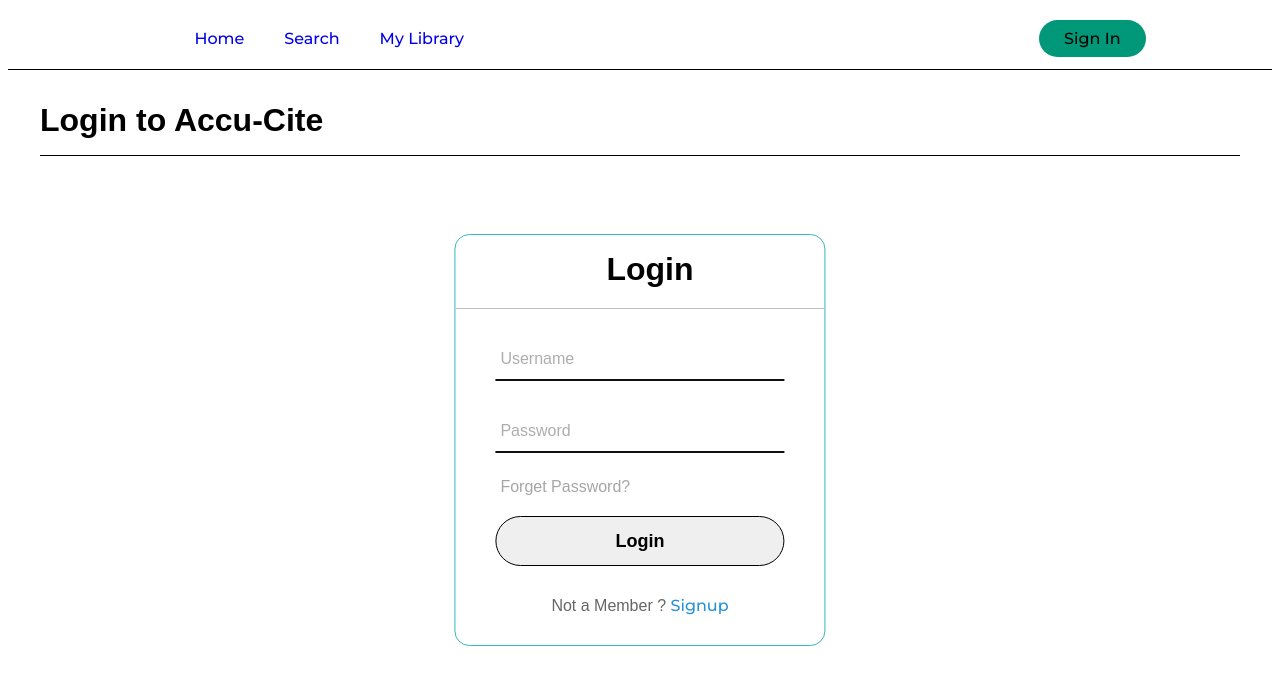
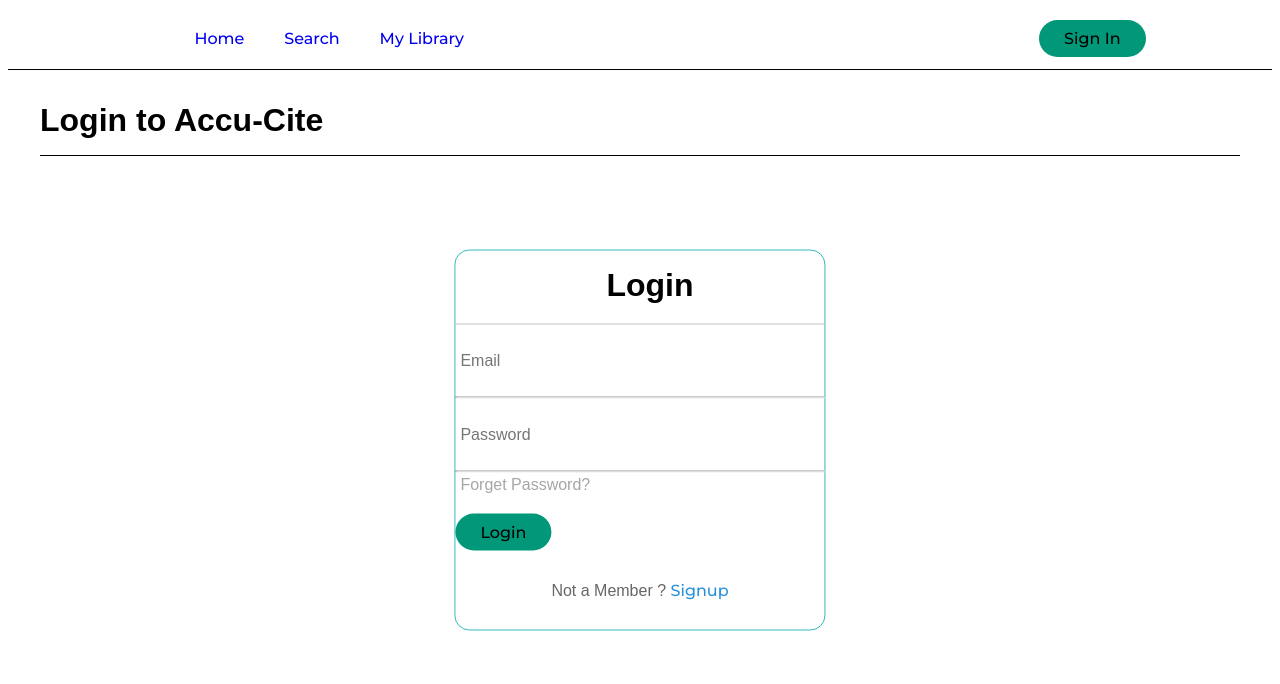
Before and after one commit to tobiogundehin/TKO-Studios-Accu-Cite, a Vue app in the folder front-end/: page /login in a window 1280 px wide. Shown: the top 684 px of the page. Built offline with nearby package versions, Linux system fonts and the light colour scheme.

Commit message:
Added Login Functionality using Firebase, adjusted some styling on forms

```diff
--- a/front-end/src/pages/LoginPage.vue
+++ b/front-end/src/pages/LoginPage.vue
@@ -3,30 +3,71 @@
 <div class="container">
       <div class="center">
           <h1>Login</h1>
-          <form action="" method="POST">
-              <div class="txt_field">
-                  <input type="text" name="text" required>
-                  <span></span>
-                  <label>Username</label>
-              </div>
-              <div class="txt_field">
-                  <input type="password" name="password" required>
-                  <span></span>
-                  <label>Password</label>
-              </div>
+          <div class="txt_field">
+            <p><input type="text" placeholder="Email" v-model="email" /></p>
+            <hr>
+          </div>
+          <div class="txt_field">
+            <p><input type="password" placeholder="Password" v-model="password" /></p>
+            <hr>
+          </div>
+            <p v-if="errMsg">{{ errMsg }}</p>
               <!-- Add Forgot Password Func -->
               <div class="pass">Forget Password?</div>
-              <input name="submit" type="Submit" value="Login">
+              <p><button @click="login">Login</button></p>
               <div class="signup_link">
                   Not a Member ? <a href="./signup">Signup</a>
               </div>
-          </form>
       </div>
     </div>
 </template>
 
 <script>
+import { ref } from 'vue';
+import { getAuth, signInWithEmailAndPassword } from "firebase/auth";
+import { useRouter } from 'vue-router';
+
 export default{
     name:"LoginPage",
-}
+    setup() {
+    const email = ref("");
+    const password = ref("");
+    const router = useRouter();
+    const errMsg = ref() //Error Message
+
+    const login = () => {
+      signInWithEmailAndPassword(getAuth(), email.value, password.value)
+        .then(() => {
+          console.log("Successfully Signed In!");
+          router.push('/home');
+        })
+        .catch((error) => {
+          console.log(error.code);
+          switch(error.code){
+            case "auth/invalid-email":
+                errMsg.value = "Invalid Email";
+                break;
+            case "auth/user-not-found":
+            errMsg.value = "No Account with that email was found";
+            break;
+            case "auth/wrong-password":
+                errMsg.value = "Incorrect Password";
+                break;
+            case "auth/invalid-credential":
+                errMsg.value = "Invalid Credentials"
+                break;
+            default:
+                errMsg.value = "Email or password was incorrect"
+                break;
+          }
+        });
+    };
+
+    const signInWithGoogle = () => {
+      // Implement Google sign-in logic here
+    };
+
+    return { email, password, login, signInWithGoogle };
+  },
+};
 </script>
--- a/front-end/src/pages/SignupPage.vue
+++ b/front-end/src/pages/SignupPage.vue
@@ -2,9 +2,15 @@
  <div class="container">
       <div class="center">
           <h1>Create an Account</h1>
-          <p><input type="text" placeholder="Email" v-model="email" /></p>
-          <p><input type="password" placeholder="Password" v-model="password" /></p>
-          <p><button @click="register">Submit</button></p>
+          <div class="txt_field">
+            <p><input type="text" placeholder="Email" v-model="email" /></p>
+            <hr>
+          </div>
+          <div class="txt_field">
+            <p><input type="password" placeholder="Password" v-model="password" /></p>
+            <hr>
+          </div>
+          <p><button @click="register">Register</button></p>
           <div class="signup_link">
                   Have an Account ? <a href="/login">Login Here</a>
               </div>
```
